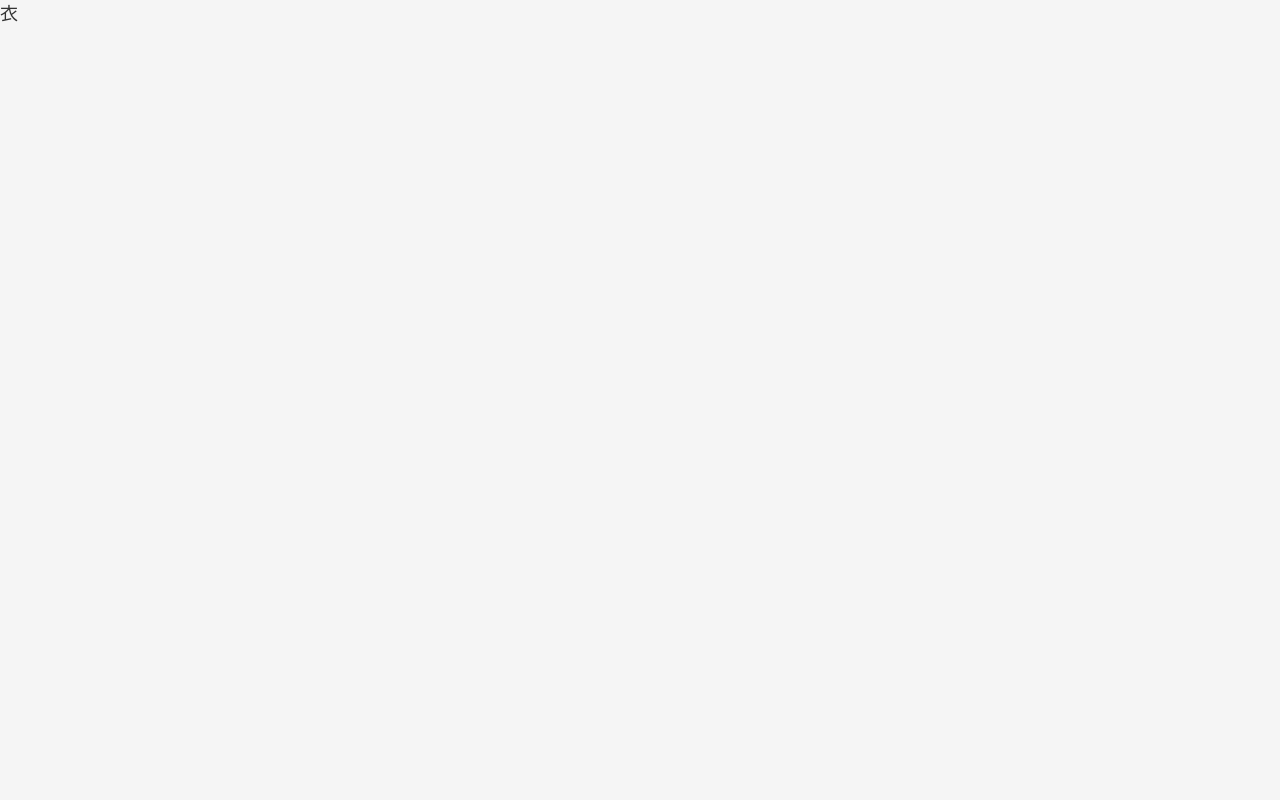
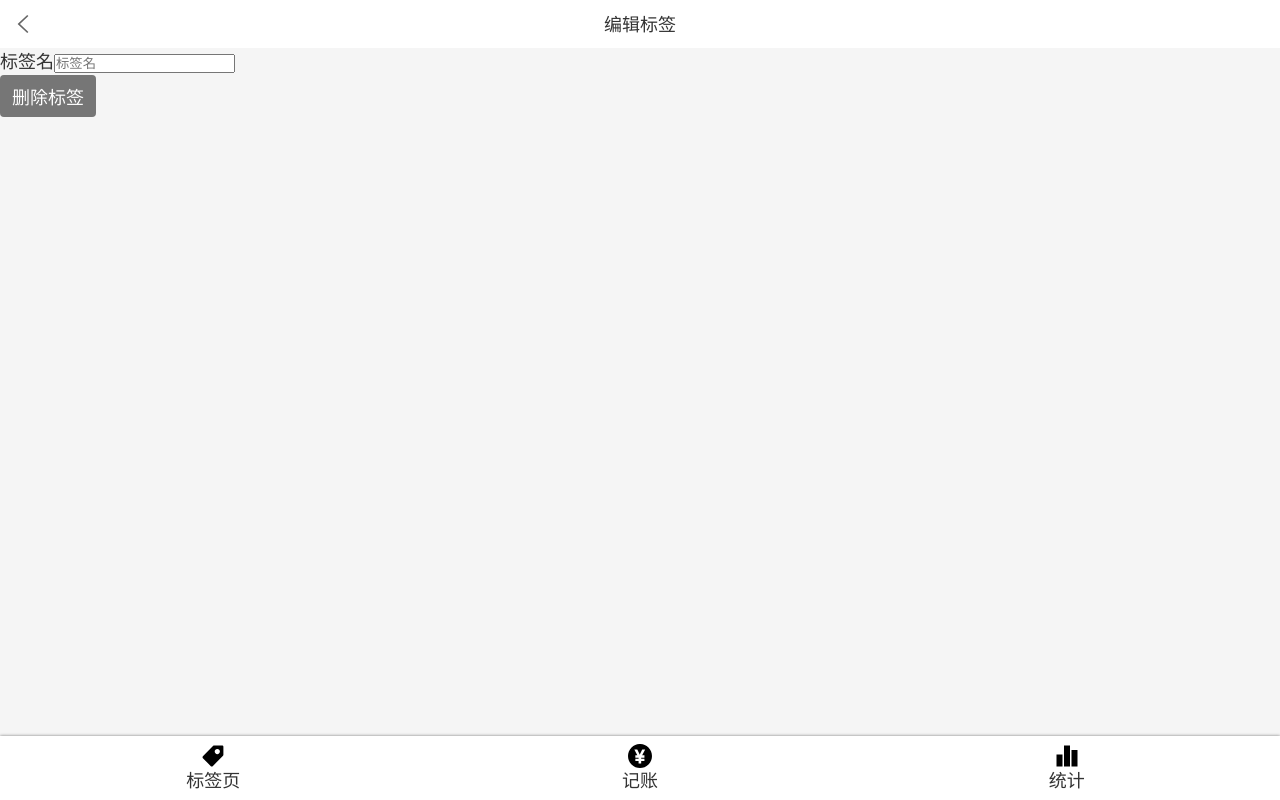
Before and after one commit to JamesLHY/xiaobai--notePad-react-, a React app: page /#/tags/1 in a window 1280 px wide. Built offline with nearby package versions, Linux system fonts and the light colour scheme.

Commit message:
创建单独的Button组件

```diff
--- /dev/null
+++ b/src/components/Button.tsx
@@ -0,0 +1,11 @@
+import styled from 'styled-components';
+
+const Button = styled.button`
+font-size: 18px;
+border: none;
+padding: 8px 12px ;
+background: #767676;
+border-radius: 4px;
+color: white;
+`;
+export {Button}
--- a/src/components/Nav.tsx
+++ b/src/components/Nav.tsx
@@ -40,7 +40,7 @@
             <ul>
                 <li>
 
-                    <NavLink to="/tags" activeClassName='selected'>
+                    <NavLink to="/tags" exact activeClassName='selected'>
                         <Icon name='tag'/>
                         标签页</NavLink>
                 </li>
--- a/src/components/icon.tsx
+++ b/src/components/icon.tsx
@@ -5,11 +5,11 @@
 try {importAll(require.context('icons', true, /\.svg$/));} catch (error) {console.log(error);}
 
 type Props = {
-    name:string
+    name?:string
 }
 const Icon =(props:Props) =>{
     return(<svg className={'icon'}>
-        <use xlinkHref={'#' + props.name}/>
+        {props.name && <use xlinkHref={'#' + props.name}/>}
     </svg>)
 }
 export default Icon
--- a/src/views/Money/NoteSection.tsx
+++ b/src/views/Money/NoteSection.tsx
@@ -1,43 +1,28 @@
 import styled from 'styled-components';
-import React from 'react';
+import React, {ChangeEventHandler} from 'react';
+import {Input} from '../../components/Input';
 
 
 const Wrapper = styled.section`
 background: #f5f5f5;
 padding: 0 16px;
 font-size: 14px;
- > label{
- display: flex;
- align-items: center;
- > span{margin-right: 16px;
- white-space: nowrap;
- }
- > input{
- display: block;
- width: 100%;
- height: 72px;
- border: none;
- background: none;
- }
- }
 `;
 type Props = {
     value: string;
     onChange: (value: string) => void
 }
 const NoteSection: React.FC<Props> = (props) => {
-    const note = props.value;
-    return (
-        <Wrapper>
-            <label>
-                <span>备注</span>
-                <input type='text' placeholder='请输入备注'
-                       value={note}
-                       onChange={(e) => props.onChange(e.target.value)}
-                />
-            </label>
-        </Wrapper>
-    );
-};
+        const note = props.value;
+        const onChange: ChangeEventHandler<HTMLInputElement> = (e) => {
+            props.onChange(e.target.value);
+        };
+        return (
+            <Wrapper>
+                <Input label='备注' type='text' value={note} onChange={onChange}/>
+            </Wrapper>
+        );
+    }
+;
 
 export {NoteSection};
--- a/src/views/Tag.tsx
+++ b/src/views/Tag.tsx
@@ -1,18 +1,45 @@
 import React from 'react';
-import {useTags} from '../useTags';
-import { useParams } from 'react-router-dom';
+import {useTags} from 'useTags';
+import {useParams} from 'react-router-dom';
+import Layout from 'components/Layout';
+import Icon from 'components/icon';
+import {Button} from 'components/Button';
+import styled from 'styled-components';
 
 type Params = {
-    id:string
+    id: string
+};
+const TopBar = styled.header`
+display: flex;
+justify-content: space-between;
+align-items: center;
+line-height: 20px;
+padding: 14px;
+background: white;
+`;
+
+const Tag: React.FC = (props) => {
+    const {findTag} = useTags();
+    let {id} = useParams<Params>();
+    const tag = findTag(parseInt(id));
+    return (
+        <Layout>
+            <TopBar>
+                <Icon name='left'/>
+                <span>编辑标签</span>
+                <Icon/>
+            </TopBar>
+            <div>
+                <label>
+                    <span>标签名</span>
+                    <input type='text' placeholder='标签名'/>
+                </label>
+            </div>
+            <div>
+                <Button>删除标签</Button>
+            </div>
+        </Layout>
+    );
 };
 
-const Tag: React.FC = (props)=>{
-    const {findTag} = useTags();
-    let{id} = useParams<Params>();
-    const tag = findTag(parseInt(id));
-    return(
-        <div>{tag.name}</div>
-    )
-};
-
-export {Tag}
+export {Tag};
--- a/src/views/Tags.tsx
+++ b/src/views/Tags.tsx
@@ -1,9 +1,10 @@
-import Layout from '../components/Layout';
+import Layout from 'components/Layout';
 import React from 'react';
 import {useTags} from 'useTags';
 import styled from 'styled-components';
-import Icon from '../components/icon';
+import Icon from 'components/icon';
 import {Link} from 'react-router-dom';
+import {Button} from 'components/Button';
 
 const TagList = styled.ol`
 font-size: 16px;
@@ -19,14 +20,6 @@
 padding: 12px 16px 12px 0;
 }
 }
-`;
-const Button = styled.button`
-font-size: 18px;
-border: none;
-padding: 8px 12px ;
-background: #767676;
-border-radius: 4px;
-color: white;
 `;
 const Center = styled.div`
 display: flex;
```
